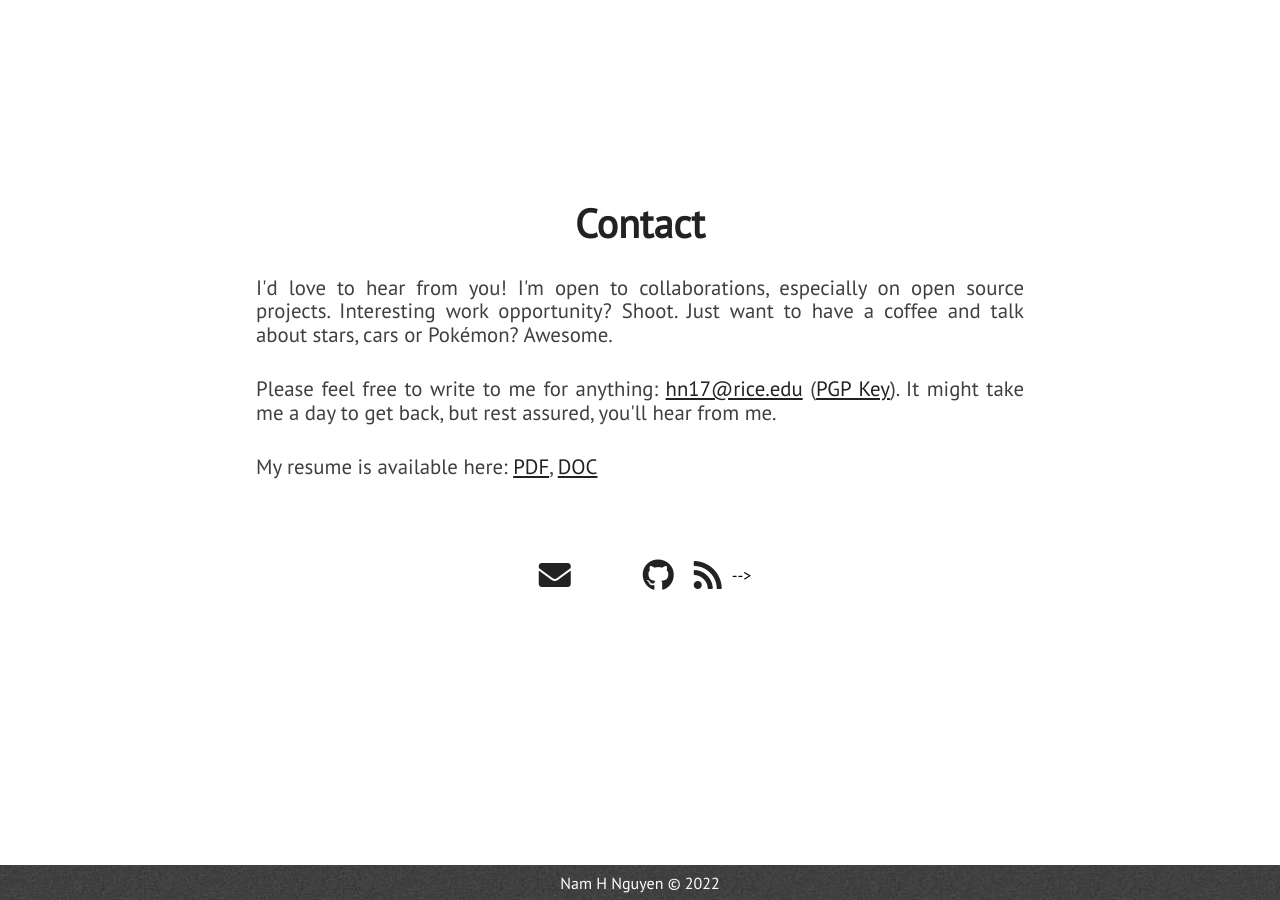
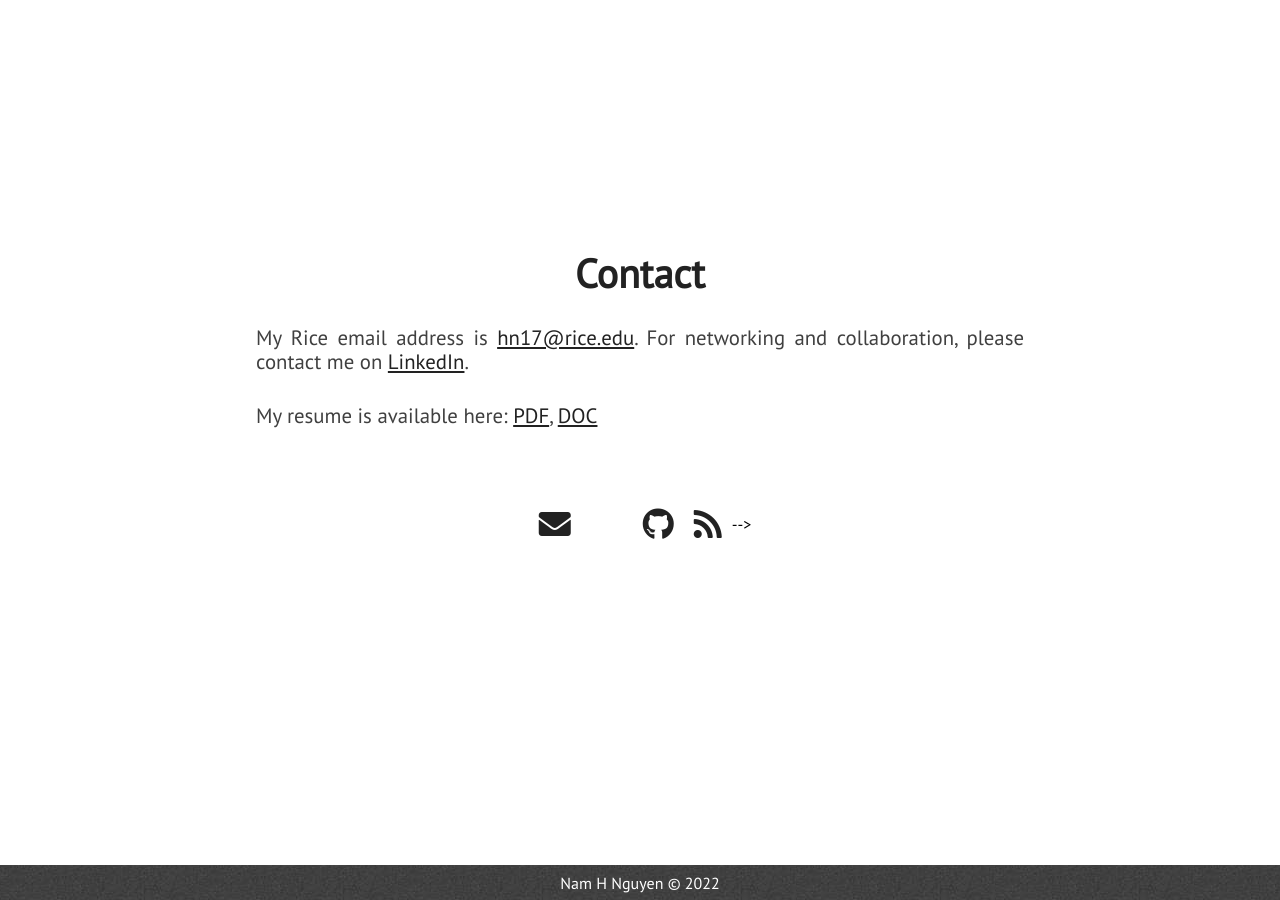
Before and after one commit to nguyendangson/sondangnguyen, a Jekyll site: the page built from index.html, in a window 1280 px wide and 900 px high, scrolled down 5081 px. Built offline with Jekyll 4.4.1, drawn with Linux system fonts in a browser that asks for light colours; nearby versions of some CDN libraries.

Commit message:
Update extra.html

```diff
--- a/_includes/extra.html
+++ b/_includes/extra.html
@@ -3,10 +3,7 @@
         <div>
             <div class="section-heading" id="chat-text">Contact</div>
             <p class="paragraph-text justify-text">
-                I'd love to hear from you! I'm open to collaborations, especially on open source projects. Interesting work opportunity? Shoot. Just want to have a coffee and talk about stars, cars or Pokémon? Awesome.
-            </p>
-            <p class="paragraph-text justify-text">
-                Please feel free to write to me for anything: <a href="mailto:{{ site.email }}">{{ site.email }}</a> (<a href="https://www.nagekar.com/publickey.abhishek@nagekar.com.asc">PGP Key</a>). It might take me a day to get back, but rest assured, you'll hear from me.
+                My Rice email address is <a href="mailto:{{ site.email }}">{{ site.email }}</a>. For networking and collaboration, please contact me on <a href="https://www.linkedin.com/in/{{ site.linkedin }}/">LinkedIn</a>.
             </p>
             <p class="paragraph-text justify-text">
                 My resume is available here: <a href="{{ site.blog_url }}/resume/resume.pdf">PDF</a>, <a href="{{ site.blog_url }}/resume/resume.docx">DOC</a>
```
